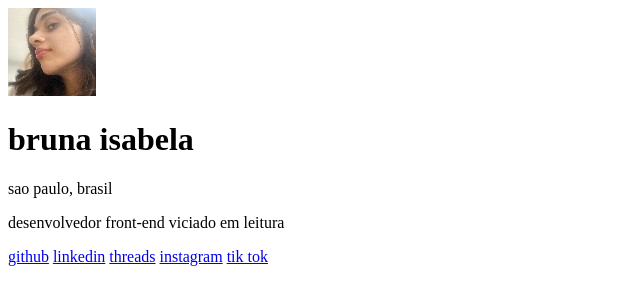
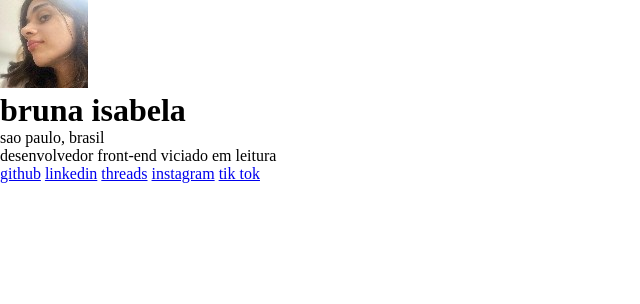
Before and after one commit to brunaisab/meus-links, a plain HTML site: page index.html in a window 1280 px wide. Shown: the whole page, without its empty margins (0-640 px from the left). Drawn offline with Linux system fonts and the light colour scheme.

Commit message:
inicio do desenvolvimento do CSS

```diff
--- a/index.html
+++ b/index.html
@@ -3,6 +3,7 @@
 <head>
     <meta charset="UTF-8">
     <meta name="viewport" content="width=device-width, initial-scale=1.0">
+    <link rel="stylesheet" href="style.css">
     <title>meus-links</title>
 </head>
  <body>
--- /dev/null
+++ b/style.css
@@ -0,0 +1,6 @@
+* {
+    margin: 0;
+    padding: 0;
+    box-sizing: boorder-box;
+
+}
```
